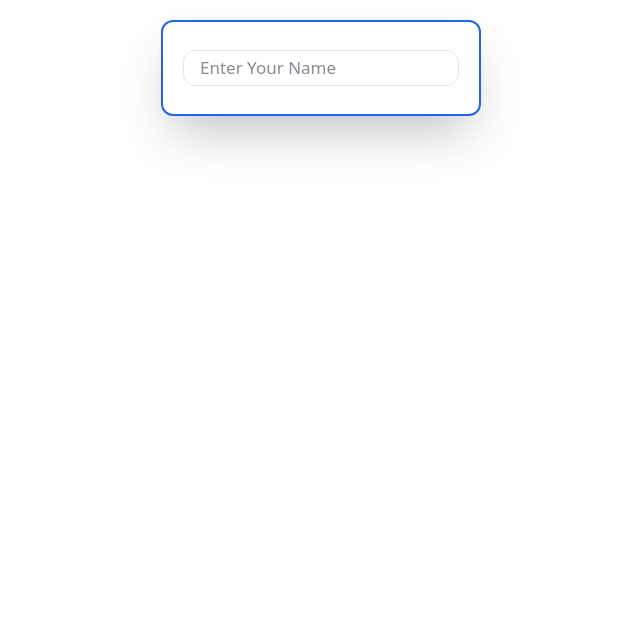
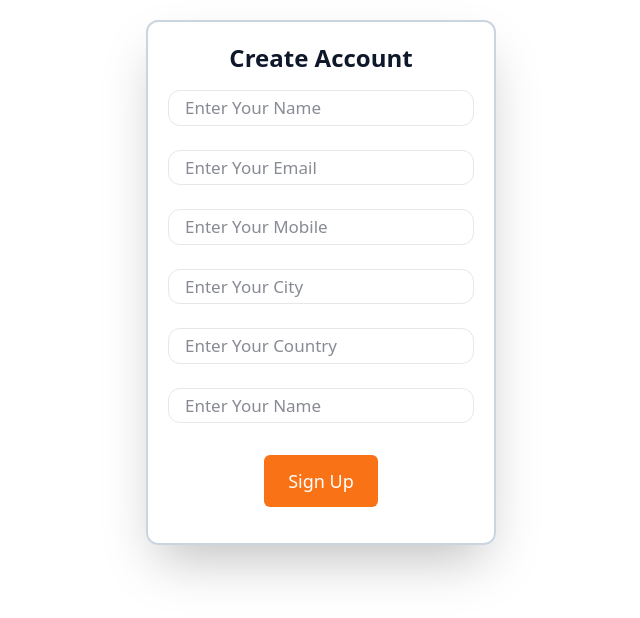
Before and after one commit to siddhikharde/Tiny-Tours, a React (Vite) app in the folder client/: page /signUp in a window 1280 px wide. Shown: the top 618 px of the page, without its empty margins (319-959 px from the left). Built offline with nearby package versions, Linux system fonts and the light colour scheme.

Commit message:
Button Component created

```diff
--- /dev/null
+++ b/client/src/components/Button.jsx
@@ -0,0 +1,32 @@
+import React from 'react'
+const variants={
+   primary: "bg-[#F97316] text-white",
+  secondary: "bg-[#E5E7EB] text-[#111827]",
+}
+
+
+const sizes={
+   sm: "text-sm px-3 py-1",
+  md: "text-base px-4 py-2",
+  lg: "text-lg px-6 py-3",
+};
+
+function Button({variant="primary", size="lg", title}) {
+  return (
+
+     <button
+      className={`
+        ${variants[variant]}
+        ${sizes[size]}
+        rounded-md
+        m-4
+        transition
+        hover:opacity-90
+      `}
+    >
+{title}
+    </button>
+  )
+}
+
+export default Button ;
--- a/client/src/views/SignUp.jsx
+++ b/client/src/views/SignUp.jsx
@@ -1,5 +1,6 @@
 import React, { useState } from 'react'
 import Input from '../components/Input'
+import Button from '../components/Button'
 function SignUp() {
     const [newUser, setNewUser]=useState({
         name:"",
@@ -11,12 +12,32 @@ function SignUp() {
     });
   return (
     <div className='bg-[#FFFFFF] min-h-screen'>
-      <div className='flex flex-col gap-2 w-[25%] border border-2 border-[#2563EB] rounded-xl m-5 shadow-2xl justify-center items-center mx-auto p-5'>
+      <div className='flex flex-col gap-2 w-[350px] border border-2 border-[#CBD5E1] rounded-xl m-5 shadow-2xl justify-center items-center mx-auto p-5'>
+
+        <h1 className='text-[#0F172A] text-2xl font-bold'>Create Account</h1>
         <Input type='text' placeholder={"Enter Your Name"} value={newUser.name} onChange={(e)=>{
          setNewUser({...newUser, name:e.target.value})
       }}/>
 
+        <Input type='email' placeholder={"Enter Your Email"} value={newUser.email} onChange={(e)=>{
+         setNewUser({...newUser, email:e.target.value})
+      }}/>
 
+        <Input type='number' placeholder={"Enter Your Mobile"} value={newUser.mobile} onChange={(e)=>{
+         setNewUser({...newUser, mobile:e.target.value})
+      }}/>
+
+        <Input type='text' placeholder={"Enter Your City"} value={newUser.city} onChange={(e)=>{
+         setNewUser({...newUser, city:e.target.value})
+      }}/>
+        <Input type='text' placeholder={"Enter Your Country"} value={newUser.country} onChange={(e)=>{
+         setNewUser({...newUser, country:e.target.value})
+      }}/>
+        <Input type='password' placeholder={"Enter Your Name"} value={newUser.password} onChange={(e)=>{
+         setNewUser({...newUser, password:e.target.value})
+      }}/>
+
+      <Button title={"Sign Up"} variant={"primary"} size={"lg"}/>
       </div>
     </div>
   )
```
